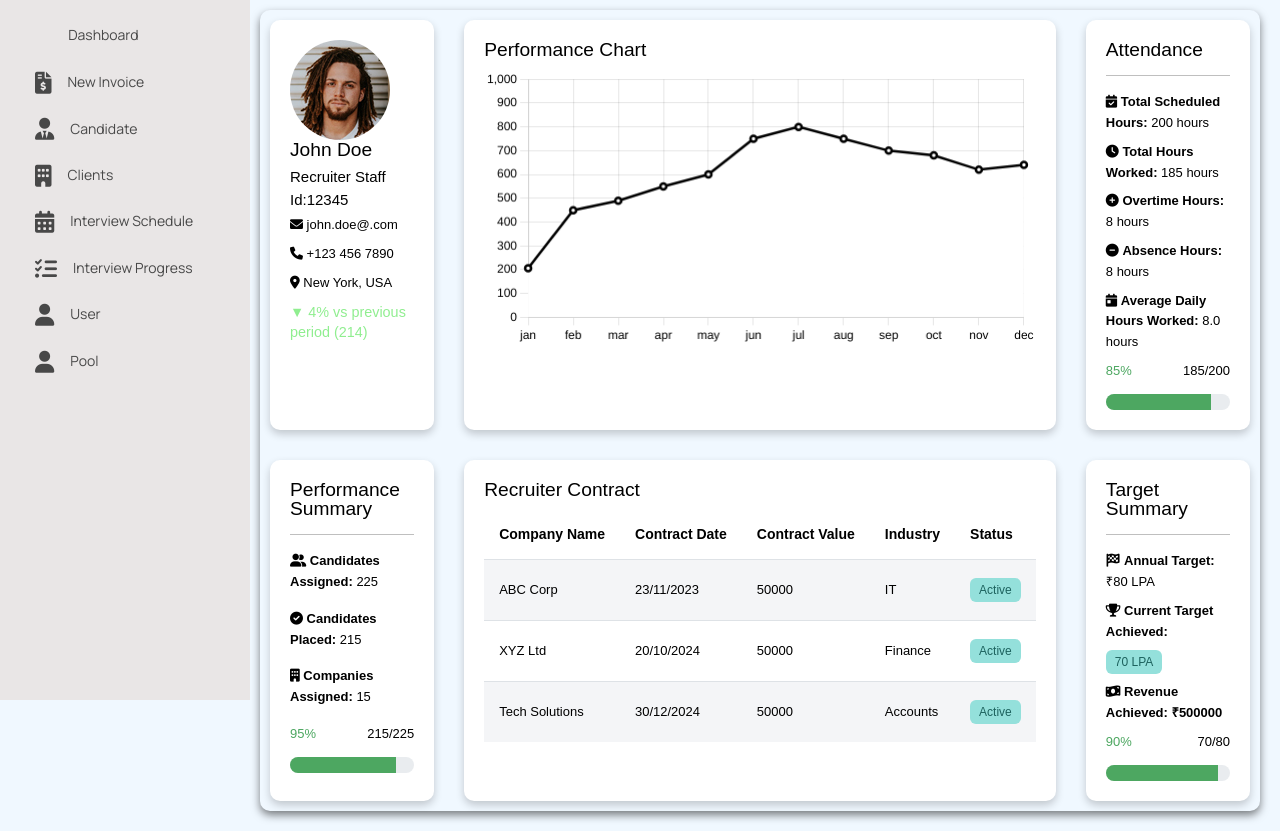
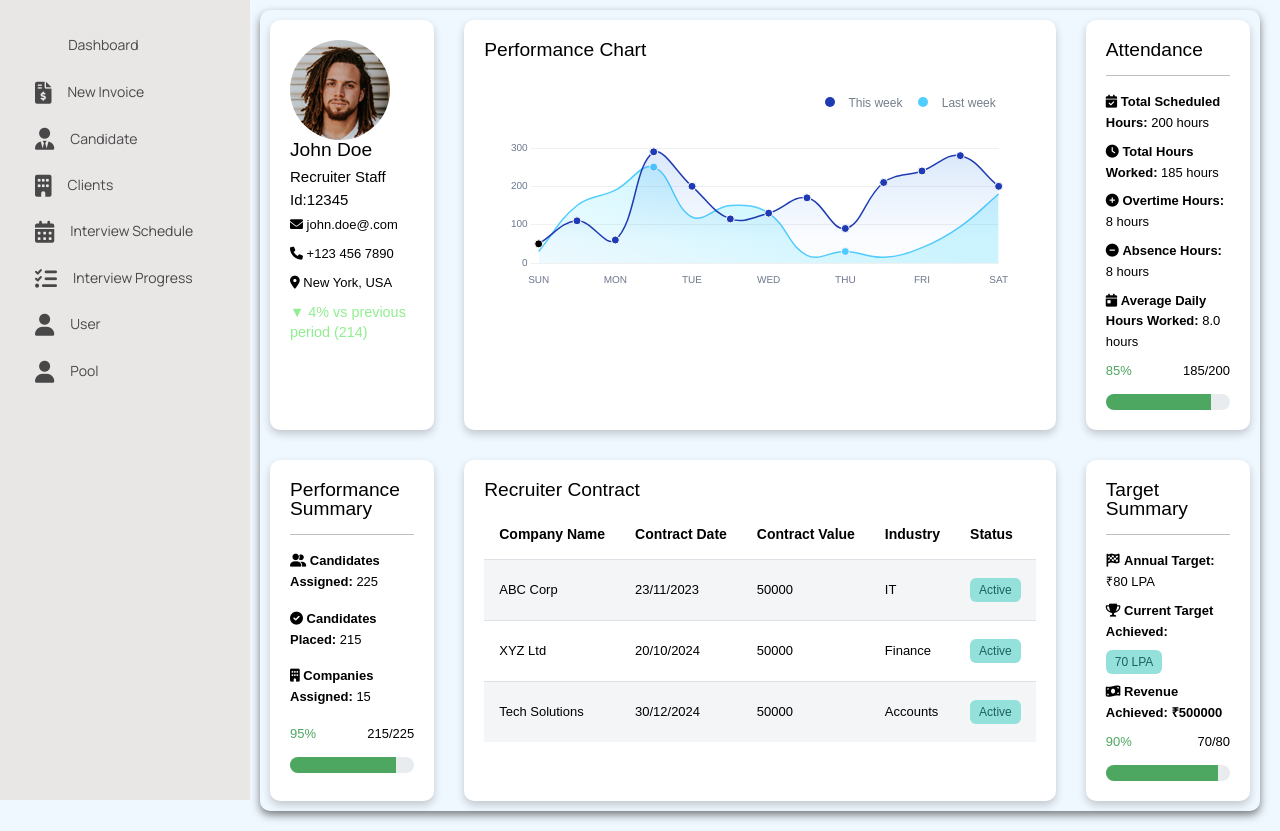
Before and after one commit to Praisy-Mathew/Praisy-Sree-ZYLYZ, a plain HTML site: page report1.html in a window 1280 px wide. Shown: the part 100-931 px from the top of the page. Drawn offline with nearby package versions, Linux system fonts and the light colour scheme; files that its build step writes are made by us from their sources; a web font is replaced by a local one.

Commit message:
finalone commit

```diff
--- a/report1.html
+++ b/report1.html
@@ -96,9 +96,9 @@
 
       /* Adjust the sidebar and body spacing */
       .sidebar {
-          position: fixed;
+         position:absolute;
           top: 0;
-          left: 0;
+          left:0;
           height: 100%;
           width: 250px;
           z-index: 1000;
@@ -110,7 +110,7 @@
 
       .page-body-wrapper {
           margin-left:120px !important; /* Same width as sidebar */
-          padding-top: 20px; /* Adjusted top padding */
+          padding-top: 110px; /* Adjusted top padding */
           padding-bottom: 20px; /* Add some space at the bottom */
       }
       .profile-photo {
@@ -229,11 +229,9 @@
 
   </nav>
   <!-- partial -->
-
-  <div class="container-fluid page-body-wrapper" style="margin-left: 250px; padding-top: 110px;">
+  <div class="container-fluid page-body-wrapper">
     <!-- partial:partials/_sidebar.html -->
-    <nav class="sidebar sidebar-offcanvas" id="sidebar"
-      style="position: fixed; top: 0; left: 0; height: 100%; width: 250px; z-index: 1000;  overflow-y: auto; padding-top: 110px; background-color: #e9e6e6; color: #343a40;">
+    <nav class="sidebar sidebar-offcanvas" id="sidebar" style="margin-top: 100px; background-color: #e9e6e6; color: #343a40;">
     <ul class="nav">
         <li class="nav-item">
           <a class="nav-link" href="index.html">
@@ -290,12 +288,10 @@
             <i class="menu-icon fas fa-chart-bar"></i>
             <span class="menu-title">Report & Analytics</span>
         </a>
-      </li>   -->
+    </li>  -->
       </ul>
 </nav>
 
-</head>
-<body>
   <div class="main-container">
     <div class="dashboard">
         <!-- Left Containers -->
@@ -392,7 +388,26 @@
         <!-- Chart Container -->
         <div class="chart-container container">
             <h2 style="color: black;">Performance Chart</h2>
-            <canvas id="userChart"></canvas>
+            <div class="row flex-grow">
+              <div class="col-12 col-lg-4 col-lg-12 grid-margin stretch-card">
+                <div class="card card-rounded">
+                  <div class="card-body">
+                    <div class="d-sm-flex justify-content-between align-items-start">
+                      <div>
+                        <h4 class="card-title card-title-dash"></h4>
+                        <h5 class="card-subtitle card-subtitle-dash"></h5>
+                      </div>
+                      <div id="performanceLine-legend"></div>
+                    </div>
+                    <div class="chartjs-wrapper mt-4">
+                      <canvas id="performanceLine" width=""></canvas>
+                    </div>
+                  </div>
+                </div>
+              </div>
+            </div>
+
+
         </div>
 
         <!-- Right Container -->
@@ -444,45 +459,6 @@
 
 <!-- Include Chart.js -->
 <script src="https://cdn.jsdelivr.net/npm/chart.js"></script>
-
-<script>
-    // Line chart for user data over the last 30 days
-    const ctx = document.getElementById('userChart').getContext('2d');
-    const userChart = new Chart(ctx, {
-        type: 'line',
-        data: {
-            labels: ['jan','feb','mar','apr','may','jun','jul','aug','sep','oct','nov','dec'],
-             datasets: [{
-                label: 'placed',
-                data: [206, 450, 490, 550, 600, 750, 800, 750, 700, 680, 620, 640, 670, 720, 760, 800, 850, 900, 850, 800, 760, 720, 690, 900, 930, 960, 980],
-                backgroundColor: 'white',
-                borderColor: 'black',
-                borderWidth: 2.5,
-                fill: true
-            }]
-        },
-        options: {
-            scales: {
-                y: {
-                    beginAtZero: true,
-                    ticks: {
-                        color: 'black',
-                    }
-                },
-                x: {
-                    ticks: {
-                        color: 'black',
-                    }
-                }
-            },
-            plugins: {
-                legend: {
-                    display: false
-                }
-            }
-        }
-    });
-</script>
 </div>
 <!-- main-panel ends -->
 </div>
@@ -567,7 +543,17 @@ var modal = bootstrap.Modal.getInstance(document.getElementById('popupModal'));
 modal.hide();
 }
 </script>
+<script>
+  function toggleSidebar() {
+  var sidebar = document.querySelector('.sidebar');
+  if (sidebar.style.left === '0px') {
+    sidebar.style.left = '-250px'; // Hide sidebar
+  } else {
+    sidebar.style.left = '0'; // Show sidebar
+  }
+}
 
+</script>
 
 
 </body>
```
Also changed, not shown: candidate.html (+5 -6 lines), client.html (+3 -5 lines), index.html (+2 -3 lines), invoice.html (+4 -6 lines), manage.html (+4 -5 lines), pool.html (+5 -6 lines), profile-admin.html (+6 -4 lines), profile-candidate.html (+5 -6 lines), progress.html (+3 -5 lines), scheduling.html (+4 -5 lines), user.html (+4 -10 lines). Lines whose indentation alone changed are shown as unchanged.
